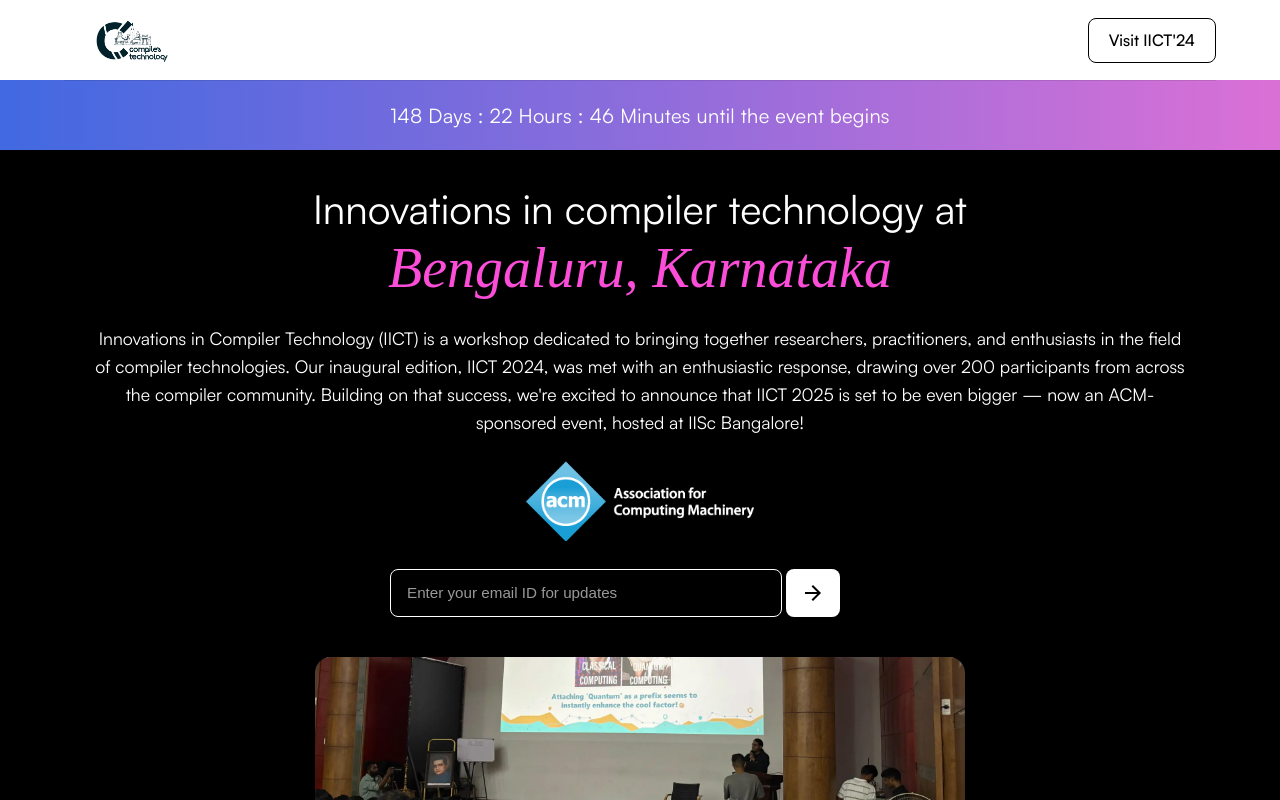
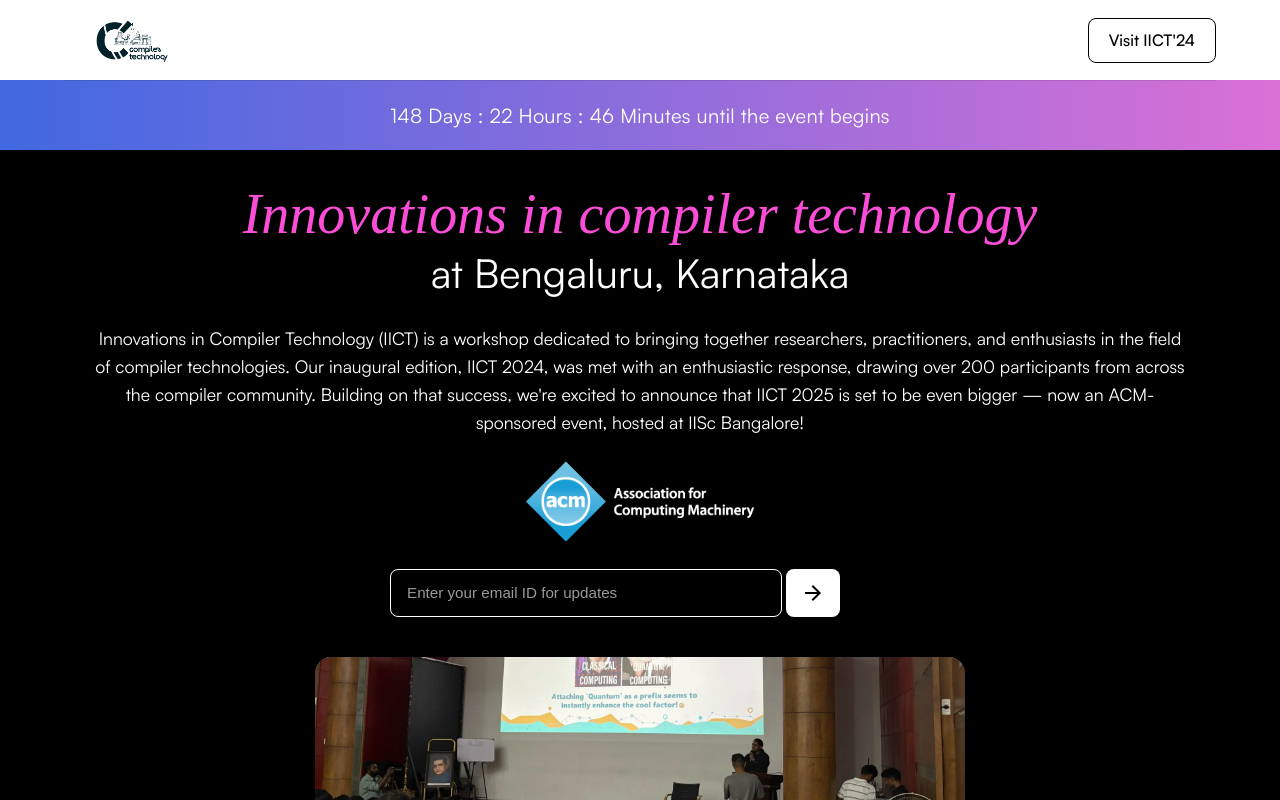
Before and after one commit to compilertech/compilertech-fe, a React (Vite) app: page / in a window 1280 px wide. Shown: the top 800 px of the page. Built offline with nearby package versions, Linux system fonts and the light colour scheme.

Commit message:
Highlighhting event name in hero section, added links to date and venue

```diff
--- a/src/components/2025Page/Hero.tsx
+++ b/src/components/2025Page/Hero.tsx
@@ -33,8 +33,8 @@ import { FaCircleNotch } from "react-icons/fa";
 import acmLogo from "../../assets/2025/logo_acm.png";
 
 const heroData = {
-  title: "Innovations in compiler technology at",
-  subtitle: "Bengaluru, Karnataka",
+  title: "Innovations in compiler technology",
+  subtitle: "at Bengaluru, Karnataka",
   description:
     "Innovations in Compiler Technology (IICT) is a workshop dedicated to bringing together researchers, practitioners, and enthusiasts in the field of compiler technologies. Our inaugural edition, IICT 2024, was met with an enthusiastic response, drawing over 200 participants from across the compiler community. Building on that success, we're excited to announce that IICT 2025 is set to be even bigger — now an ACM-sponsored event, hosted at IISc Bangalore!",
   emailPlaceholder: "Enter your email ID for updates",
@@ -156,8 +156,8 @@ function Hero() {
     <HeroContainer id="overview">
       <ContentSection>
         <TitleContainer>
-          <Title>{heroData.title}</Title>
-          <Subtitle>{heroData.subtitle}</Subtitle>
+          <Subtitle>{heroData.title}</Subtitle>
+          <Title>{heroData.subtitle}</Title>
         </TitleContainer>
 
         <Description>{heroData.description}</Description>
@@ -227,8 +227,16 @@ function Hero() {
 
             {isTabletOrMobile && (
               <ComingSoonBoxMobile>
-                <ComingSoonText>{heroData.comingSoon}</ComingSoonText>
-                <ComingSoonSubText>
+                <ComingSoonText
+                  href="https://calendar.google.com/calendar/render?action=TEMPLATE&dates=20250927T033000Z%2F20250927T233000Z&details=The%202025%20Innovations%20In%20Compiler%20Technology%20%28IICT%29%20Workshop%20will%20be%20held%20at%20Indian%20Institute%20of%20Science%2C%20Bengaluru%2C%20India.%20The%20two-day%20workshop%20will%20be%20in-person.%20More%20details%20can%20be%20accessed%20in%20compilertech.org&location=Indian%20Institute%20of%20Science%20%28Bengaluru%29&text=Innovations%20in%20compiler%20technology"
+                  target="_blank"
+                >
+                  {heroData.comingSoon}
+                </ComingSoonText>
+                <ComingSoonSubText
+                  href="https://g.co/kgs/vYhPH7F"
+                  target="_blank"
+                >
                   {heroData.comingSoonSubText}
                 </ComingSoonSubText>
               </ComingSoonBoxMobile>
@@ -260,8 +268,16 @@ function Hero() {
               alt="ACM Logo"
             />
             <ComingSoonBox>
-              <ComingSoonText>{heroData.comingSoon}</ComingSoonText>
-              <ComingSoonSubText>
+              <ComingSoonText
+                href="https://calendar.google.com/calendar/render?action=TEMPLATE&dates=20250927T033000Z%2F20250927T233000Z&details=The%202025%20Innovations%20In%20Compiler%20Technology%20%28IICT%29%20Workshop%20will%20be%20held%20at%20Indian%20Institute%20of%20Science%2C%20Bengaluru%2C%20India.%20The%20two-day%20workshop%20will%20be%20in-person.%20More%20details%20can%20be%20accessed%20in%20compilertech.org&location=Indian%20Institute%20of%20Science%20%28Bengaluru%29&text=Innovations%20in%20compiler%20technology"
+                target="_blank"
+              >
+                {heroData.comingSoon}
+              </ComingSoonText>
+              <ComingSoonSubText
+                target="_blank"
+                href="https://g.co/kgs/vYhPH7F"
+              >
                 {heroData.comingSoonSubText}
               </ComingSoonSubText>
             </ComingSoonBox>
@@ -562,7 +578,7 @@ const Title = styled.h1`
 `;
 
 const Subtitle = styled.h2`
-  font-size: 70px;
+  font-size: 45px;
   font-weight: 500;
   font-style: italic;
   font-family: serif;
@@ -638,7 +654,8 @@ const ComingSoonBoxMobile = styled.div`
   }
 `;
 
-const ComingSoonText = styled.span`
+const ComingSoonText = styled.a`
+  text-decoration: none;
   font-family: "Satoshi", sans-serif;
   font-weight: 400;
   font-size: 20px;
@@ -646,6 +663,11 @@ const ComingSoonText = styled.span`
   letter-spacing: 0.5px;
   color: #ffffff;
   text-align: center;
+  cursor: pointer;
+
+  &:hover {
+    text-decoration: underline;
+  }
 
   @media (max-width: ${TABLET_BREAKPOINT}) {
     font-size: 18px;
@@ -658,7 +680,8 @@ const ComingSoonText = styled.span`
   }
 `;
 
-const ComingSoonSubText = styled.span`
+const ComingSoonSubText = styled.a`
+  text-decoration: none;
   font-family: "Satoshi", sans-serif;
   font-weight: 400;
   font-size: 16px;
@@ -666,6 +689,11 @@ const ComingSoonSubText = styled.span`
   letter-spacing: 0.3px;
   text-align: center;
   color: #ffffff;
+  cursor: pointer;
+
+  &:hover {
+    text-decoration: underline;
+  }
 
   @media (max-width: ${TABLET_BREAKPOINT}) {
     font-size: 14px;
```
